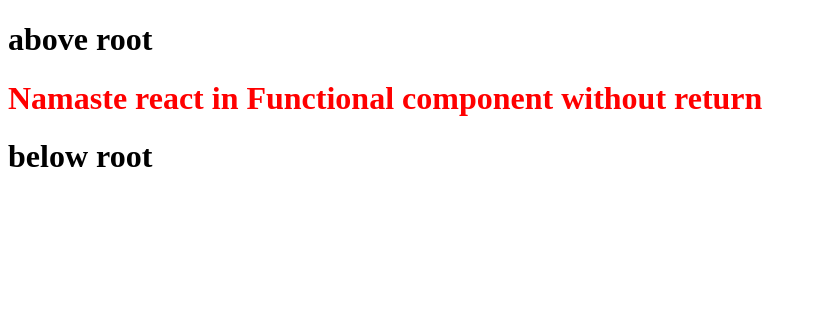
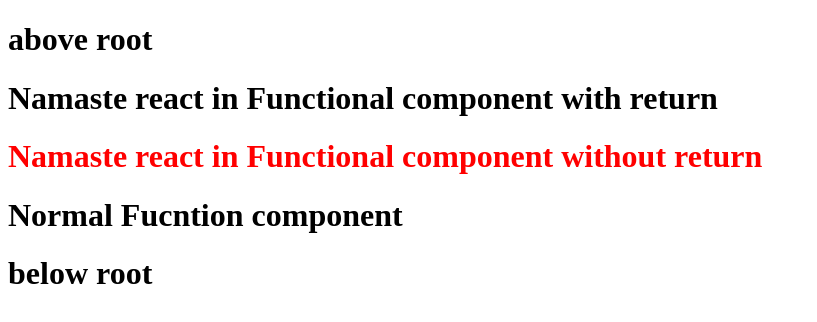
Before and after one commit to sujithasaranam/NamasteReact, a React (Vite) app: page / in a window 1280 px wide. Shown: the top 322 px of the page, without its empty margins (0-817 px from the left). Built offline with nearby package versions, Linux system fonts and the light colour scheme.

Commit message:
namaste-react-ep2: component composition and components with normal functions

```diff
--- a/App.js
+++ b/App.js
@@ -22,13 +22,21 @@ const jsxheading = <h1 className="heading">Namaste React using JSX</h1>;
 // Now what heading has is exactly same as jsx heading
 const root = ReactDOM.createRoot(document.getElementById("root"));
 
+const NormalFunctionComponent = function() {
+    return <h1>Normal Fucntion component</h1>
+}
+
 const HeadingComponent = () => {
-    return <h1 id="heading"> Namaste react in Functional component with return</h1>;
+    return <h1 id="heading1"> Namaste react in Functional component with return</h1>;
 };
+
+// component composition
 
 const HeadingComponent2 = () => (
     <div id="container">
+        <HeadingComponent/>
         <h1 id="heading"> Namaste react in Functional component without return</h1>
+        <NormalFunctionComponent/>
     </div>
 );
 
```
